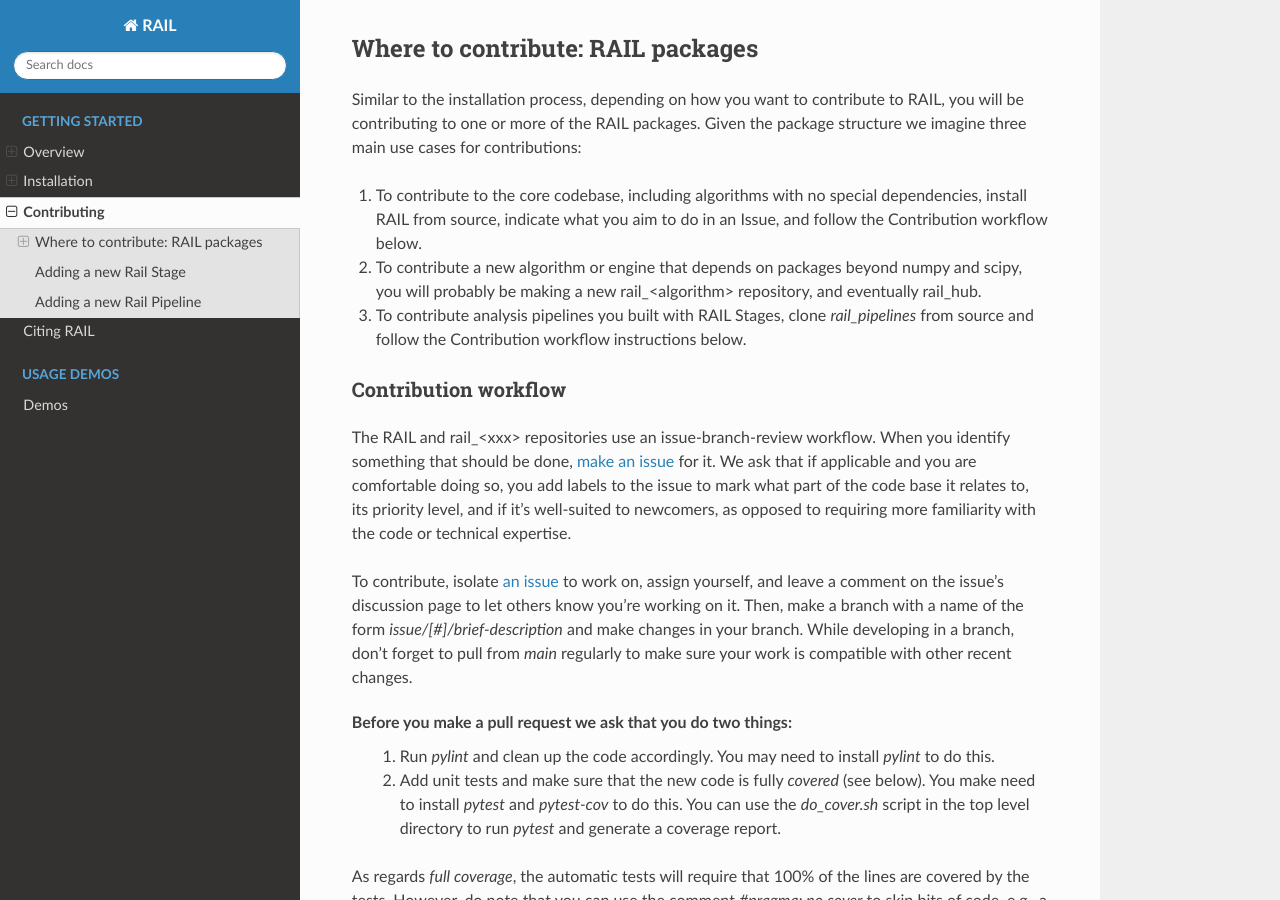
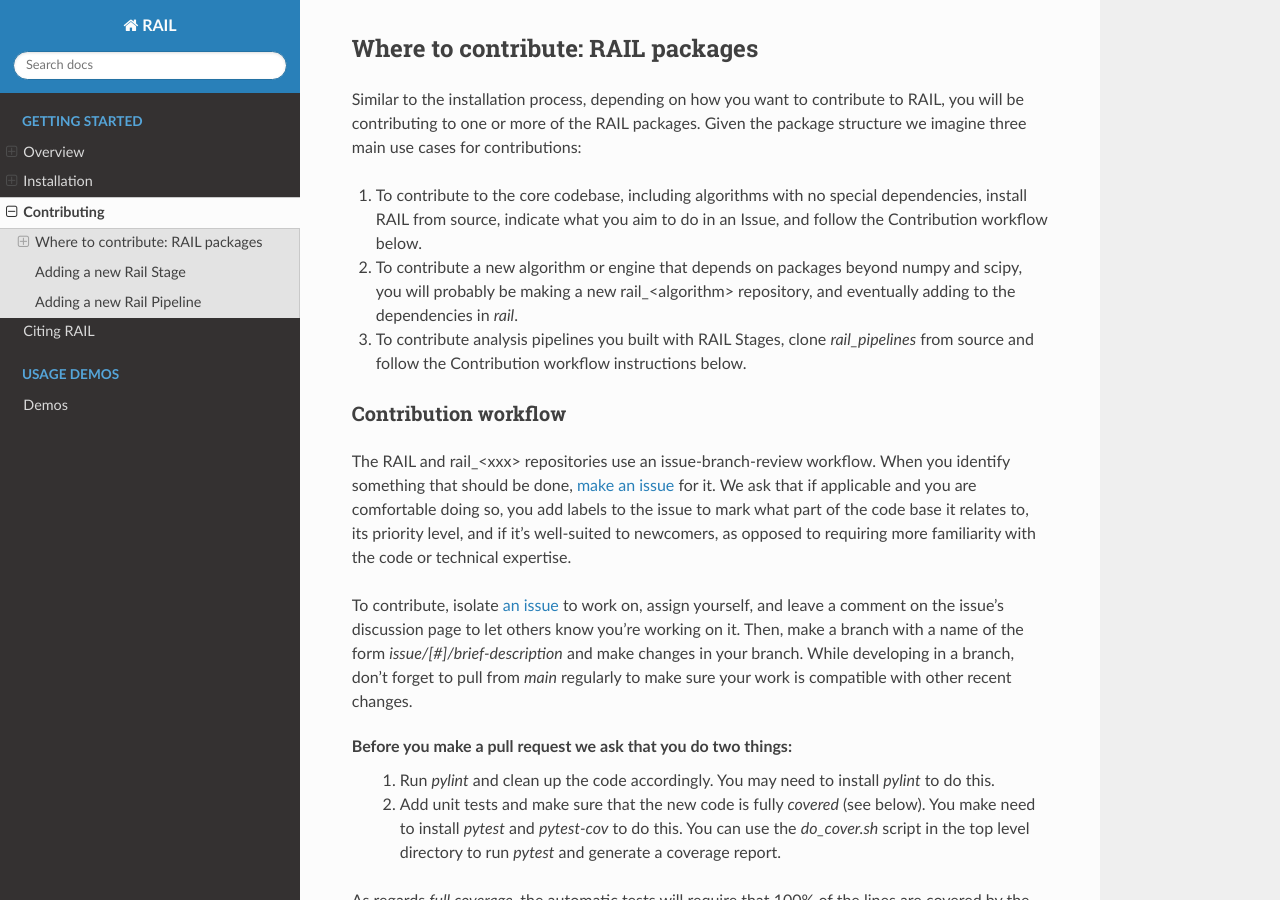
Before and after one commit to LSSTDESC/rail, a Sphinx documentation site: the page built from docs/source/contributing.rst, in a window 1280 px wide and 900 px high, scrolled down 398 px. Built offline with Sphinx 7.4.7 and the Read the Docs theme 2.0.0, drawn with Linux system fonts in a browser that asks for light colours; pages that are not in the unit, such as notebooks, are missing from menus; the version number could not be read and is left out.

Commit message:
Update docs/source/contributing.rst
Co-authored-by: Melissa DeLucchi <113376043+delucchi-cmu@users.noreply.github.com>

```diff
--- a/docs/source/contributing.rst
+++ b/docs/source/contributing.rst
@@ -15,7 +15,7 @@ Similar to the installation process, depending on how you want to contribute to
 Given the package structure we imagine three main use cases for contributions:
 
 1. To contribute to the core codebase, including algorithms with no special dependencies, install RAIL from source, indicate what you aim to do in an Issue, and follow the Contribution workflow below.
-2. To contribute a new algorithm or engine that depends on packages beyond numpy and scipy, you will probably be making a new rail_<algorithm> repository, and eventually rail_hub.
+2. To contribute a new algorithm or engine that depends on packages beyond numpy and scipy, you will probably be making a new rail_<algorithm> repository, and eventually adding to the dependencies in `rail`.
 3. To contribute analysis pipelines you built with RAIL Stages, clone `rail_pipelines` from source and follow the Contribution workflow instructions below.
 
 
```
